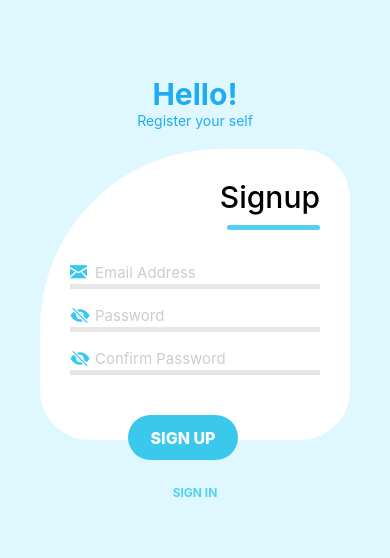
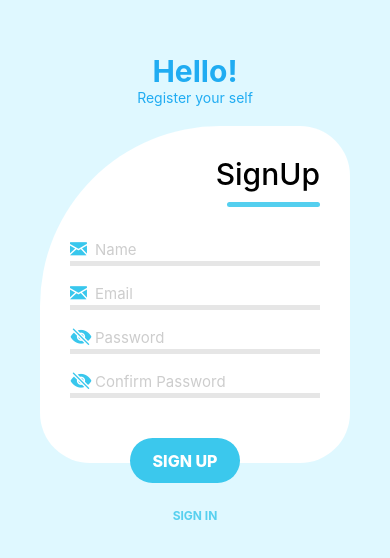
Before and after one commit to Hussain384/Elite_Rentals, a React Native app: screen /SignUp in a window 390 px wide. Shown: the part 134-692 px from the top of the page. Built offline with nearby package versions, Linux system fonts and the light colour scheme.

Commit message:
components setting

```diff
--- a/src/components/ChangeScreenButton.js
+++ b/src/components/ChangeScreenButton.js
@@ -0,0 +1,31 @@
+import React from 'react';
+import {View, Text, StyleSheet, TouchableOpacity} from 'react-native';
+import SignIn from '../screens/SignInScreen';
+
+function SubmitButton({name}) {
+  return (
+    <View>
+      <TouchableOpacity
+        style={styles.buttonView}
+        onPress={() => {
+          SignIn;
+        }}>
+        <Text style={styles.buttonText}>{name}</Text>
+      </TouchableOpacity>
+    </View>
+  );
+}
+
+export default SubmitButton;
+
+const styles = StyleSheet.create({
+  buttonText: {
+    color: '#57D0EF',
+    fontSize: 12,
+    fontWeight: 'bold',
+  },
+  buttonView: {
+    alignSelf: 'center',
+    marginTop: 45,
+  },
+});
--- a/src/components/Greeting.js
+++ b/src/components/Greeting.js
@@ -1,7 +1,7 @@
 import React from 'react';
 import {View, Text, StyleSheet} from 'react-native';
 
-function Greeting() {
+function Greeting({type}) {
   return (
     <View>
       <Text style={styles.greeting}>Hello!</Text>
--- a/src/components/InputFieldWithIcon.js
+++ b/src/components/InputFieldWithIcon.js
@@ -1,21 +1,43 @@
 import React from 'react';
 import {View, StyleSheet, TextInput} from 'react-native';
 import IconEmail from 'react-native-vector-icons/Foundation';
+import IconPassword from 'react-native-vector-icons/Ionicons';
 
-function InputFieldWithIcon(
-  state,
-  setState,
-  iconName,
-  iconSize,
-  iconColor,
-  inputPlaceholder,
-) {
+function InputFieldWithIcon({iconType, type, state, setState}) {
   return (
-    <View style={styles.inputCont}>
-      <IconEmail style={styles.iconStyle} name="mail" size={20} color="blue" />
+    <View style={styles.inputFieldCont}>
+      {iconType === 'Foundation' ? (
+        <IconEmail
+          style={styles.iconStyle}
+          name={type === 'Name' ? 'mail' : type === 'Email' && 'mail'}
+          size={22}
+          color="#38C7ED"
+        />
+      ) : (
+        iconType === 'Ionicons' && (
+          <IconPassword
+            style={styles.iconStyle}
+            name={
+              type === 'Password'
+                ? 'eye-off'
+                : type === 'Confirm Password' && 'eye-off'
+            }
+            size={22}
+            color="#38C7ED"
+          />
+        )
+      )}
       <TextInput
-        style={styles.input}
-        placeholder="Email Address"
+        style={styles.inputField}
+        placeholder={
+          type === 'Name'
+            ? 'Name'
+            : type === 'Email'
+            ? 'Email'
+            : type === 'Password'
+            ? 'Password'
+            : type === 'Confirm Password' && 'Confirm Password'
+        }
         value={state}
         onChangeText={setState}
         placeholderTextColor="#CDCDCD"
@@ -27,17 +49,17 @@ function InputFieldWithIcon(
 export default InputFieldWithIcon;
 
 const styles = StyleSheet.create({
-  inputCont: {
-    marginTop: 20,
-    marginBottom: 20,
+  inputFieldCont: {
     flexDirection: 'row',
     borderBottomWidth: 5,
     borderBottomColor: '#E6E6E6',
+    marginBottom: 15,
   },
-  input: {
+  inputField: {
     width: '90%',
     height: '100%',
     color: '#000',
+    fontSize: 15,
   },
   iconStyle: {
     alignSelf: 'center',
--- /dev/null
+++ b/src/components/InputFormTitle.js
@@ -0,0 +1,35 @@
+import React from 'react';
+import {View, Text, StyleSheet} from 'react-native';
+
+function InputFormTitle({title}) {
+  return (
+    <View style={styles.container(title)}>
+      <Text style={styles.formTitle}>{title}</Text>
+      <View style={styles.dashLine(title)} />
+    </View>
+  );
+}
+
+export default InputFormTitle;
+
+const styles = StyleSheet.create({
+  container: title => {
+    return {
+      alignItems: title === 'SignUp' ? 'flex-end' : 'flex-start',
+    };
+  },
+  formTitle: {
+    color: '#000',
+    fontSize: 30,
+    fontWeight: '450',
+  },
+  dashLine: title => {
+    return {
+      height: 5,
+      width: title === 'SignUp' ? 93 : 90,
+      backgroundColor: '#54CFEF',
+      borderRadius: 5,
+      marginVertical: 10,
+    };
+  },
+});
--- a/src/components/SubmitButton.js
+++ b/src/components/SubmitButton.js
@@ -0,0 +1,35 @@
+import React from 'react';
+import {View, Text, StyleSheet, TouchableOpacity} from 'react-native';
+
+function SubmitButton({name}) {
+  return (
+    <View>
+      <TouchableOpacity
+        style={styles.submitButtonView}
+        onPress={() => console.warn('You pressed', {name})}>
+        <Text style={styles.submitButtonText}>{name}</Text>
+      </TouchableOpacity>
+    </View>
+  );
+}
+
+export default SubmitButton;
+
+const styles = StyleSheet.create({
+  submitButtonView: {
+    backgroundColor: '#3BC8ED',
+    height: 45,
+    width: 110,
+    borderRadius: 30,
+    justifyContent: 'center',
+    alignItems: 'center',
+    position: 'absolute',
+    left: 60,
+    bottom: -50,
+  },
+  submitButtonText: {
+    color: '#fff',
+    fontSize: 16,
+    fontWeight: '800',
+  },
+});
--- a/src/screens/SignInScreen.js
+++ b/src/screens/SignInScreen.js
@@ -0,0 +1,66 @@
+import React, {useState} from 'react';
+import {StyleSheet, View} from 'react-native';
+import Greeting from '../components/Greeting';
+import InputFormTitle from '../components/InputFormTitle';
+import SubmitButton from '../components/SubmitButton';
+import ChangeScreenButton from '../components/ChangeScreenButton';
+import InputFieldWithIcon from '../components/InputFieldWIthIcon';
+
+function SignIn({navigation}) {
+  const [email, setEmail] = useState('');
+  const [password, setPassword] = useState('');
+
+  return (
+    <View style={styles.container}>
+      <Greeting type="signIn" />
+      <View style={styles.signUpForm}>
+        <InputFormTitle title="SignIn" />
+        <View style={styles.inputCont}>
+          <InputFieldWithIcon
+            type="Email"
+            iconType="Foundation"
+            state={email}
+            setState={setEmail}
+          />
+          <InputFieldWithIcon
+            type="Password"
+            iconType="Ionicons"
+            state={password}
+            setState={setPassword}
+          />
+        </View>
+        <SubmitButton name="SIGN IN" />
+      </View>
+      <ChangeScreenButton name="SIGN UP" />
+    </View>
+  );
+}
+const styles = StyleSheet.create({
+  container: {
+    backgroundColor: '#DFF8FF',
+    flex: 1,
+    justifyContent: 'center',
+    padding: 40,
+  },
+  greeting: {
+    alignSelf: 'center',
+    color: '#20ACF2',
+    fontSize: 40,
+    fontWeight: 'bold',
+  },
+  info: {
+    alignSelf: 'center',
+    color: '#20ACF2',
+    marginBottom: 20,
+  },
+  signUpForm: {
+    backgroundColor: '#fff',
+    borderRadius: 50,
+    borderTopLeftRadius: 180,
+    padding: 30,
+  },
+  inputCont: {
+    marginVertical: 20,
+  },
+});
+export default SignIn;
--- a/src/screens/SignUpScreen.js
+++ b/src/screens/SignUpScreen.js
@@ -1,99 +1,51 @@
 import React, {useState} from 'react';
-import {
-  StyleSheet,
-  Text,
-  View,
-  TextInput,
-  TouchableOpacity,
-} from 'react-native';
-import IconEmail from 'react-native-vector-icons/Foundation';
-import IconPassword from 'react-native-vector-icons/Ionicons';
+import {StyleSheet, View} from 'react-native';
 import Greeting from '../components/Greeting';
+import InputFormTitle from '../components/InputFormTitle';
+import SubmitButton from '../components/SubmitButton';
+import ChangeScreenButton from '../components/ChangeScreenButton';
+import InputFieldWithIcon from '../components/InputFieldWIthIcon';
 
 function SignUp({navigation}) {
+  const [name, setName] = useState('');
   const [email, setEmail] = useState('');
   const [password, setPassword] = useState('');
   const [confirmPass, setConfirmPass] = useState('');
-  function SubmitEnteredData() {
-    console.log(
-      'You tapped the button!',
-      '>>Email:',
-      {email},
-      '>>Password:',
-      {password},
-      '>>Confirm Password:',
-      {confirmPass},
-    );
-  }
+
   return (
     <View style={styles.container}>
-      {/* <<Text style={styles.greeting}>Hello!</Text>
-      <Text style={styles.info}>Register your self</Text>> */}
-      <Greeting />
+      <Greeting type="signUp" />
       <View style={styles.signUpForm}>
-        <View style={styles.formTitleView}>
-          <Text style={styles.formTitle}>Signup</Text>
-          <View style={styles.dashLine} />
+        <InputFormTitle title="SignUp" />
+        <View style={styles.inputCont}>
+          <InputFieldWithIcon
+            type="Name"
+            iconType="Foundation"
+            state={name}
+            setState={setName}
+          />
+          <InputFieldWithIcon
+            type="Email"
+            iconType="Foundation"
+            state={email}
+            setState={setEmail}
+          />
+          <InputFieldWithIcon
+            type="Password"
+            iconType="Ionicons"
+            state={password}
+            setState={setPassword}
+          />
+          <InputFieldWithIcon
+            type="Confirm Password"
+            iconType="Ionicons"
+            state={confirmPass}
+            setState={setConfirmPass}
+          />
         </View>
-        <View style={styles.inputCont}>
-          <View style={styles.inputField}>
-            <IconEmail
-              style={styles.iconStyle}
-              name="mail"
-              size={22}
-              color="#38C7ED"
-            />
-            <TextInput
-              style={styles.input}
-              placeholder="Email Address"
-              value={email}
-              onChangeText={setEmail}
-              placeholderTextColor="#CDCDCD"
-            />
-          </View>
-          <View style={styles.inputField}>
-            <IconPassword
-              style={styles.iconStyle}
-              name="eye-off"
-              size={20}
-              color="#38C7ED"
-            />
-            <TextInput
-              style={styles.input}
-              placeholder="Password"
-              value={password}
-              onChangeText={setPassword}
-              placeholderTextColor="#CDCDCD"
-              secureTextEntry={true}
-            />
-          </View>
-
-          <View style={styles.inputField}>
-            <IconPassword
-              style={styles.iconStyle}
-              name="eye-off"
-              size={20}
-              color="#38C7ED"
-            />
-            <TextInput
-              style={styles.input}
-              placeholder="Confirm Password"
-              value={confirmPass}
-              onChangeText={setConfirmPass}
-              secureTextEntry={true}
-              placeholderTextColor="#CDCDCD"
-            />
-          </View>
-        </View>
-        <TouchableOpacity
-          style={styles.submitButtonView}
-          onPress={() => SubmitEnteredData()}>
-          <Text style={styles.submitButtonText}>SIGN UP</Text>
-        </TouchableOpacity>
+        <SubmitButton name="SIGN UP" />
       </View>
-      <TouchableOpacity style={styles.signInButton}>
-        <Text style={styles.signInButtonText}>SIGN IN</Text>
-      </TouchableOpacity>
+      <ChangeScreenButton name="SIGN IN" />
     </View>
   );
 }
@@ -115,21 +67,6 @@ const styles = StyleSheet.create({
     color: '#20ACF2',
     marginBottom: 20,
   },
-  formTitleView: {
-    alignItems: 'flex-end',
-  },
-  formTitle: {
-    color: '#000',
-    fontSize: 30,
-    fontWeight: '450',
-  },
-  dashLine: {
-    height: 5,
-    width: 93,
-    backgroundColor: '#54CFEF',
-    borderRadius: 5,
-    marginVertical: 10,
-  },
   signUpForm: {
     backgroundColor: '#fff',
     borderRadius: 50,
@@ -139,46 +76,5 @@ const styles = StyleSheet.create({
   inputCont: {
     marginVertical: 20,
   },
-  inputField: {
-    flexDirection: 'row',
-    borderBottomWidth: 5,
-    borderBottomColor: '#E6E6E6',
-    marginBottom: 15,
-  },
-  input: {
-    width: '90%',
-    height: '100%',
-    color: '#000',
-    fontSize: 15,
-  },
-  iconStyle: {
-    alignSelf: 'center',
-    width: '10%',
-  },
-  submitButtonView: {
-    backgroundColor: '#3BC8ED',
-    height: 45,
-    width: 110,
-    borderRadius: 30,
-    justifyContent: 'center',
-    alignItems: 'center',
-    position: 'absolute',
-    left: 88,
-    bottom: -20,
-  },
-  submitButtonText: {
-    color: '#fff',
-    fontSize: 16,
-    fontWeight: '800',
-  },
-  signInButtonText: {
-    color: '#57D0EF',
-    fontSize: 12,
-    fontWeight: 'bold',
-  },
-  signInButton: {
-    alignSelf: 'center',
-    marginTop: 45,
-  },
 });
 export default SignUp;
--- /dev/null
+++ b/src/screens/index.js
@@ -0,0 +1,5 @@
+import SignInScreen from './SignIn';
+import SignUpScreen from './SignUp';
+import HomeScreen from './Home';
+
+export {SignInScreen, SignUpScreen, HomeScreen};
```
Also changed, not shown: src/components/InputFoarmTitle.js (deleted), src/components/index.js (added).
